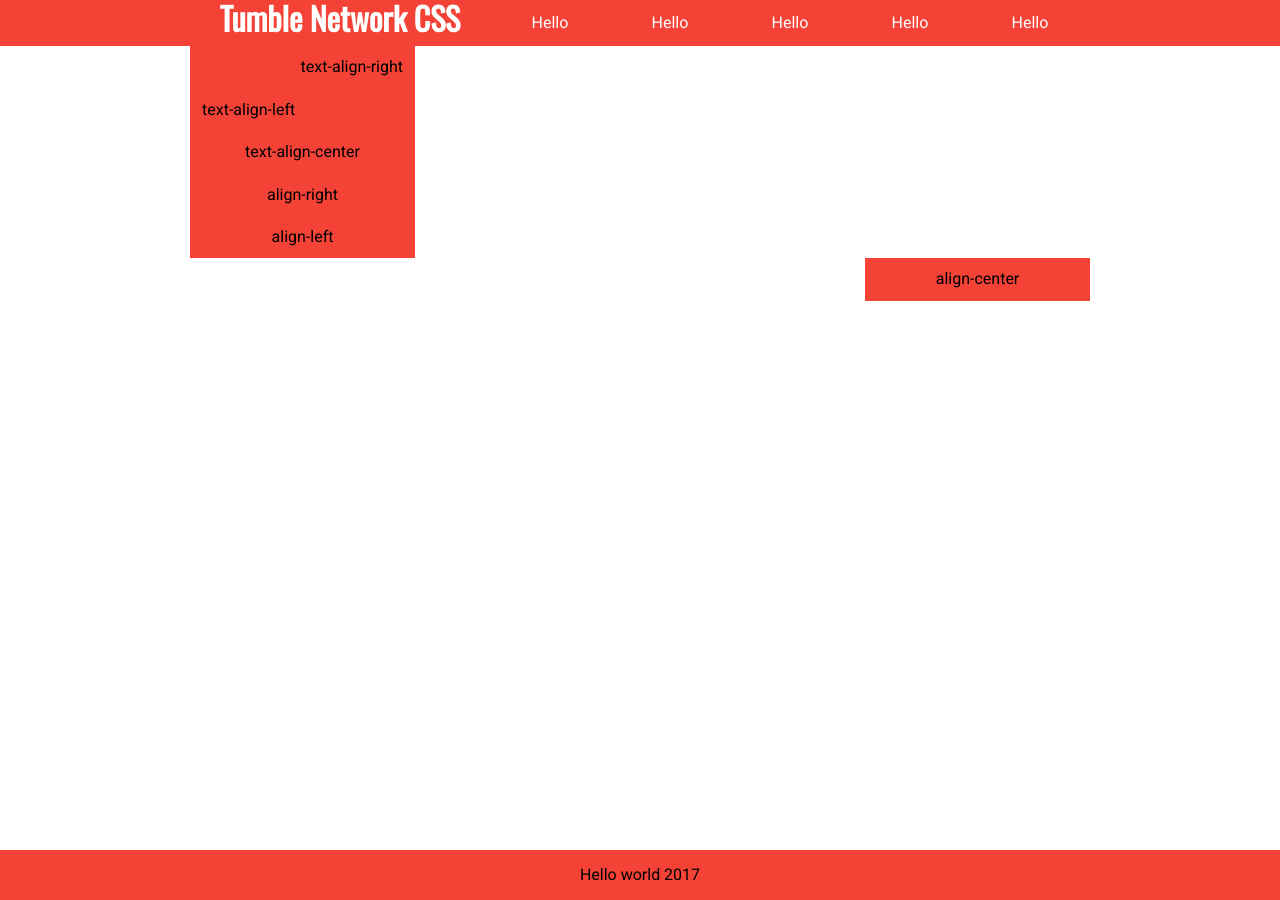
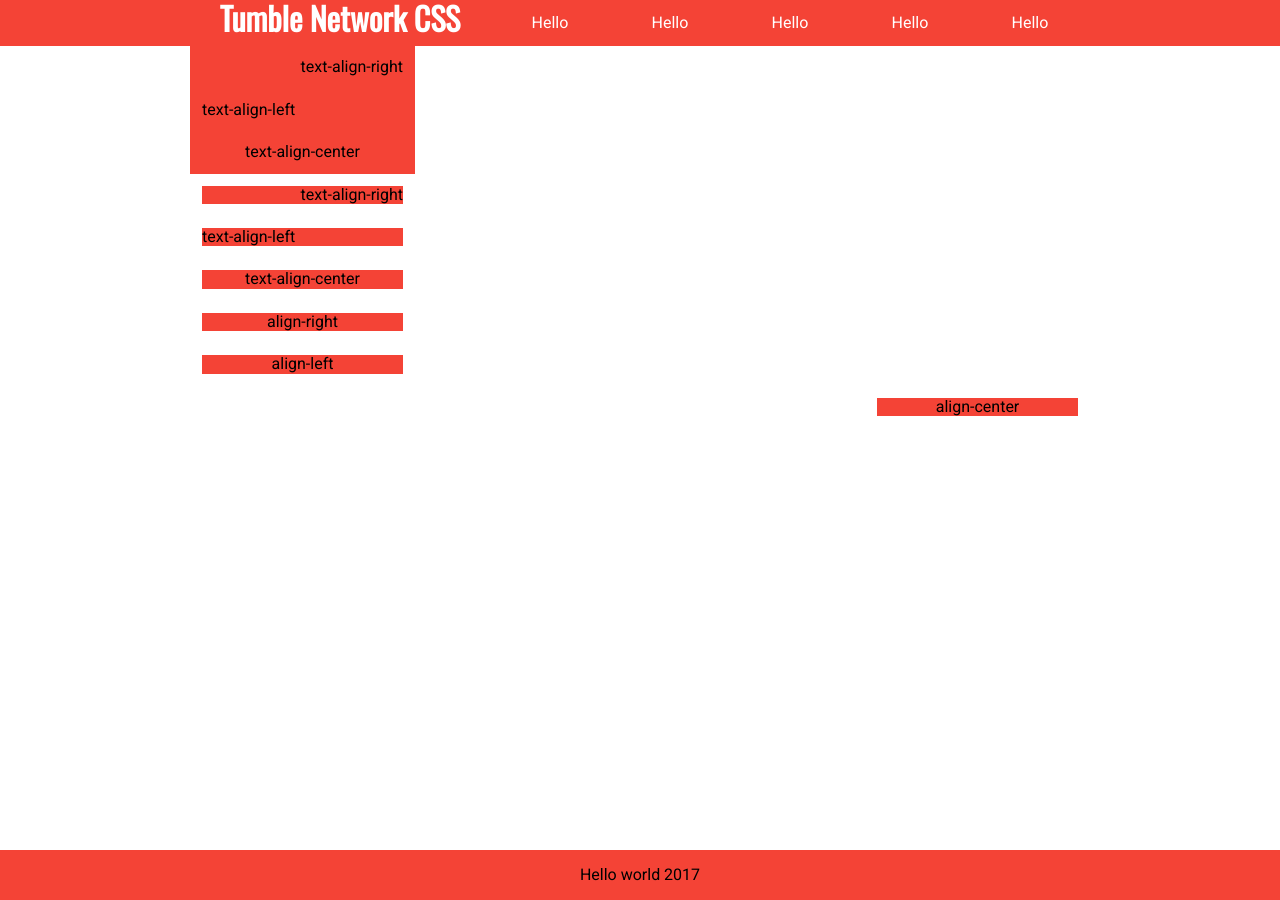
Before and after one commit to tumblenet/tumblenet-css, a Jekyll site: the page built from align-test.html, in a window 1280 px wide. Built offline with Jekyll 4.4.1, drawn with Linux system fonts in a browser that asks for light colours.

Commit message:
Update align-test.html

```diff
--- a/align-test.html
+++ b/align-test.html
@@ -10,10 +10,23 @@ text-align-{% cycle 'left','right','center' %}
 </div>
 {% endfor %}
 
+
 {% for i in (1..3) %}
 <div class="tn-row">
-<p class="tn-col-1-4 tn-align-{% cycle 'left','right','center' %} tn-background-tumblenet">
+<div class="tn-col-1-4">
+<p class="tn-text-align-{% cycle 'left','right','center' %} tn-background-tumblenet">
+text-align-{% cycle 'left','right','center' %}
+</p>
+</div>
+</div>
+{% endfor %}
+
+{% for i in (1..3) %}
+<div class="tn-row">
+<div class="tn-col-1-4 tn-align-{% cycle 'left','right','center' %}">
+<p class="tn-background-tumblenet">
 align-{% cycle 'left','right','center' %}
 </p>
 </div>
+</div>
 {% endfor %}
```
